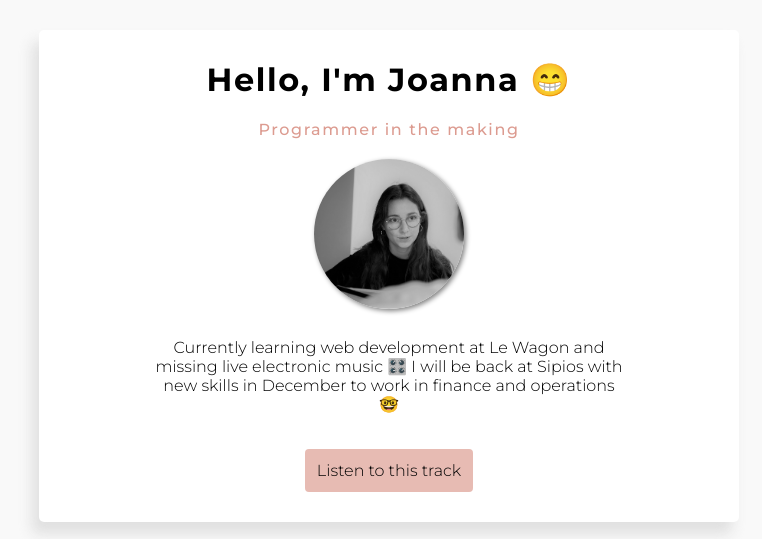
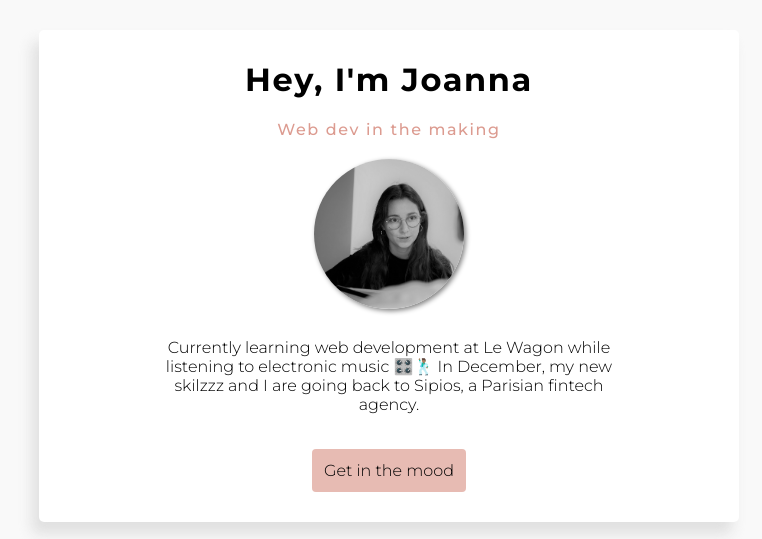
Before and after one commit to Joannacha/profile, a plain HTML site: page index.html in a window 1280 px wide. Shown: the top 539 px of the page, without its empty margins (251-1013 px from the left). Drawn offline with Linux system fonts and the light colour scheme.

Commit message:
new profile

```diff
--- a/index.html
+++ b/index.html
@@ -14,12 +14,12 @@
 <body>
   <div class="container">
     <div class="card-white" id="intro">
-      <h1>Hello, I'm Joanna 😁</h1>
-    <h2>Programmer in the making</h2>
+      <h1>Hey, I'm Joanna</h1>
+    <h2>Web dev in the making </h2>
     <img src="images/profile.jpg" alt="Joanna Chaillou" width= "150px">
-    <p>Currently learning web development at Le Wagon and missing live electronic music 🎛️ I will be back at Sipios with new skills in December to work in finance and operations 🤓
+    <p>Currently learning web development at Le Wagon while listening to electronic music 🎛️🕺🏽 In December, my new skilzzz and I are going back to Sipios, a Parisian fintech agency.
     </p>
-    <a href="https://www.youtube.com/watch?v=e3mGwW0fGuk&list=LL&index=3" target="_blank">Listen to this track</a>
+    <a href="https://www.youtube.com/watch?v=e3mGwW0fGuk&list=LL&index=3" target="_blank">Get in the mood</a>
   </div>
   <div class="card-white" id="follow">
     <h2>Follow me</h2>
--- a/style.css
+++ b/style.css
@@ -8,6 +8,11 @@ body {
 img {
   border-radius: 50%;
   box-shadow: 2px 2px 5px grey;
+}
+
+img:hover {
+  opacity: 0.4;
+  transition-duration: 2s;
 }
 
 h1 {
@@ -69,7 +74,7 @@ ul {
 
 .link-square > a > i:hover {
   color: darkgrey;
-  font-size: 30px;
+  font-size: 35px;
   transition-duration: 0.5s;
 }
 
```
